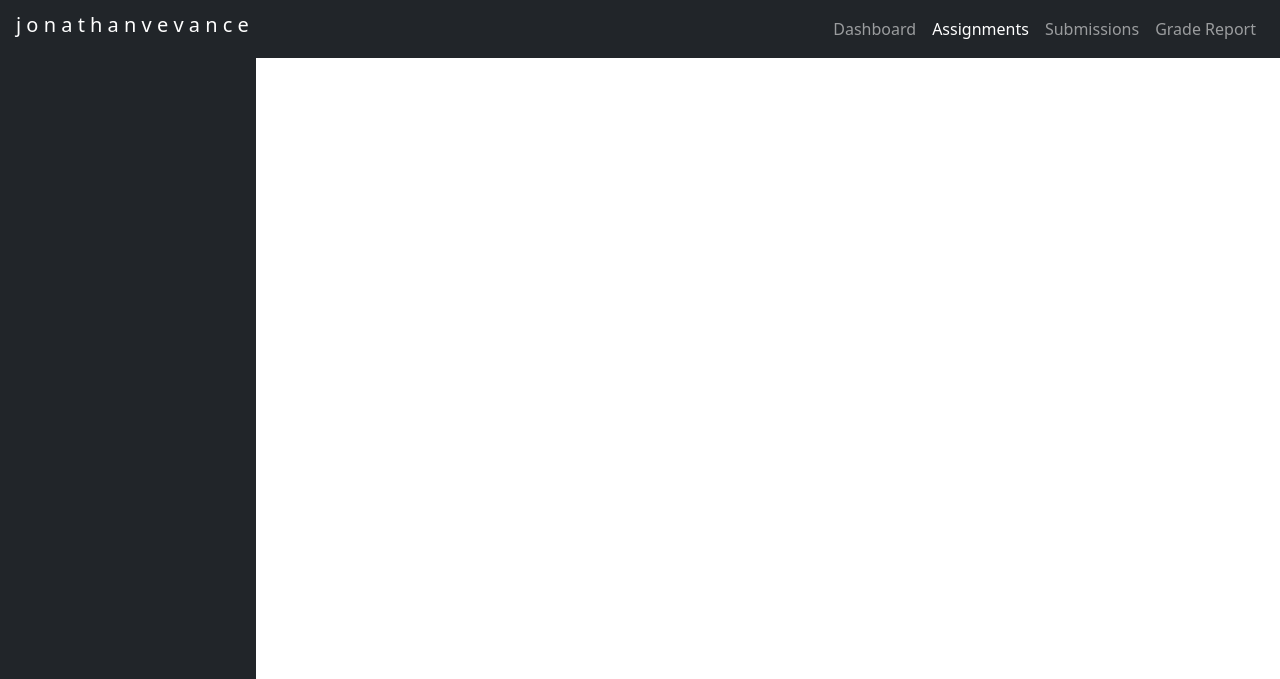
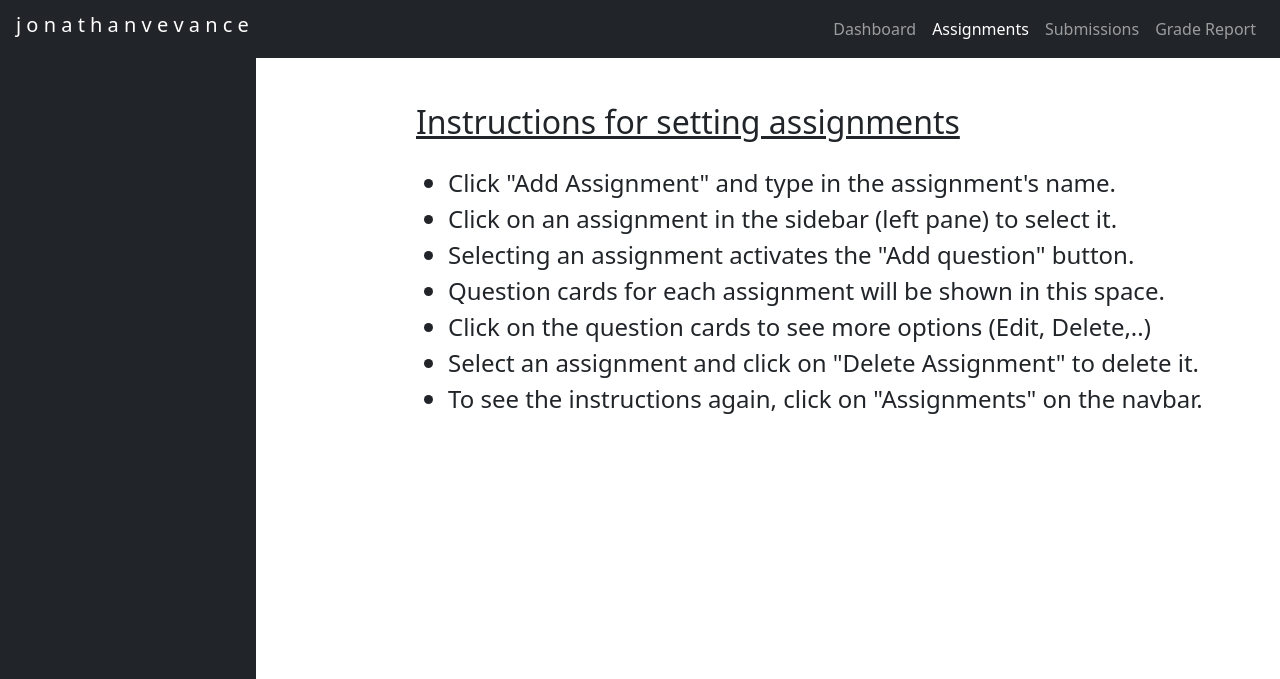
Before and after one commit to jonathanvevance/ta_grader, a Django app: page /all_assignments/ in a window 1280 px wide. Shown: the top 679 px of the page. Run offline with Django 3.2, Linux system fonts and the light colour scheme; data that the repository does not hold is empty.

Commit message:
added basic instructions

```diff
--- a/setter/static/setter/assignments.css
+++ b/setter/static/setter/assignments.css
@@ -3,11 +3,17 @@
     /* Remove scrollbar space */
 }
 
-/* * {
-    border: 2px solid red;
-} */
+/* Instructions */
+#instructions #header {
+    margin-left: 10%;
+}
 
+#instructions #body {
+    font-size: 150%;
+    margin-left: 10%;
+}
 
+/* Sidebar */
 #sidebar {
     position: absolute;
     top: 55px;
@@ -18,6 +24,18 @@
     /* border: 2px solid red; */
 }
 
+#sidebar-buttons {
+    position: fixed;
+    bottom: 0;
+    left: 0;
+    width: 20%;
+    height: 120px; /* set this same as #sidebar: bottom */
+    padding-top: 20px;
+    text-align: center;
+    /* border: 2px solid red; */
+}
+
+/* Quesions */
 #questions {
     position: absolute;
     top: 55px;
@@ -35,24 +53,13 @@
     text-decoration: none;
 }
 
-#sidebar-buttons {
-    position: fixed;
-    bottom: 0;
-    left: 0;
-    width: 20%;
-    height: 120px; /* set this same as #sidebar: bottom */
-    padding-top: 20px;
-    text-align: center;
-    /* border: 2px solid red; */
-}
-
 #sidebar-buttons a {
     text-align: center;
     width: 99%;
     margin-bottom: 10px;
 }
 
-.float-btn{
+.float-btn-plus{
 	position: fixed;
 	width: 60px;
 	height: 60px;
@@ -98,8 +105,8 @@
 /* https://codepen.io/pafnuty/pen/XWJRgbJ */
 /* Line breaking from flex container */
 .break {
-	flex-basis: 100%;
-	height: 0;
+    flex-basis: 100%;
+    height: 0;
     width: 100%;
     overflow: hidden;
-  }
+}
--- a/setter/templates/setter/assignments.html
+++ b/setter/templates/setter/assignments.html
@@ -11,7 +11,7 @@
     <!------------------------------------------------- SIDEBAR ----------------------------------------------------->
     <!--------------------------------------------------------------------------------------------------------------->
 
-    <div class="col-sm-4 bg-dark text-light" id="sidebar">
+    <div class="col-sm-4 bg-dark text-light pt-2" id="sidebar">
         {% for assignment in all_assignments %}
         <div class="row">
             <a href="{% url 'setter:assignment-id' assignment.id %}"
@@ -123,12 +123,24 @@
 <!------------------------------------------------- CONTENT ----------------------------------------------------->
 <!--------------------------------------------------------------------------------------------------------------->
 
-{% if this_assignment == None %}
-{% if all_assignments|length != 0 %}
-{% endif %}
-{% endif %}
+<div class="col-sm-4" id="questions">
 
-<div class="col-sm-4" id="questions">
+    {% if questions|length == 0 %}
+    <div id="instructions" class="container m-5">
+        <h2 id="header" class="text-decoration-underline">Instructions for setting assignments</h2>
+        <ul id="body" class="mt-4">
+            <li> Click "Add Assignment" and type in the assignment's name. </li>
+            <li> Click on an assignment in the sidebar (left pane) to select it.</li>
+            <li> Selecting an assignment activates the "Add question" button.</li>
+            <li> Question cards for each assignment will be shown in this space.</li>
+            <li> Click on the question cards to see more options (Edit, Delete,..) </li>
+            <li> Select an assignment and click on "Delete Assignment" to delete it. </li>
+            <li> To see the instructions again, click on "Assignments" on the navbar. </li>
+        </ul>
+    </div>
+
+    {% endif %}
+
     {% for question in questions %}
     <div class="card mt-3 mx-2">
         <div class="card-body">
@@ -183,10 +195,6 @@
     {% endfor %}
 </div>
 
-<!-- {% if this_assignment != None and questions|length == 0 %}
-
-{% endif %} -->
-
 <!-- Rounded plus button -->
 <!-- <a href="{% if this_assignment != None %}{% url 'setter:add-question' this_assignment.id %}{% else %}#{% endif %}"
     name="add-question" class="btn float-btn-plus {% if this_assignment == None %}disabled{% endif %}">
```
